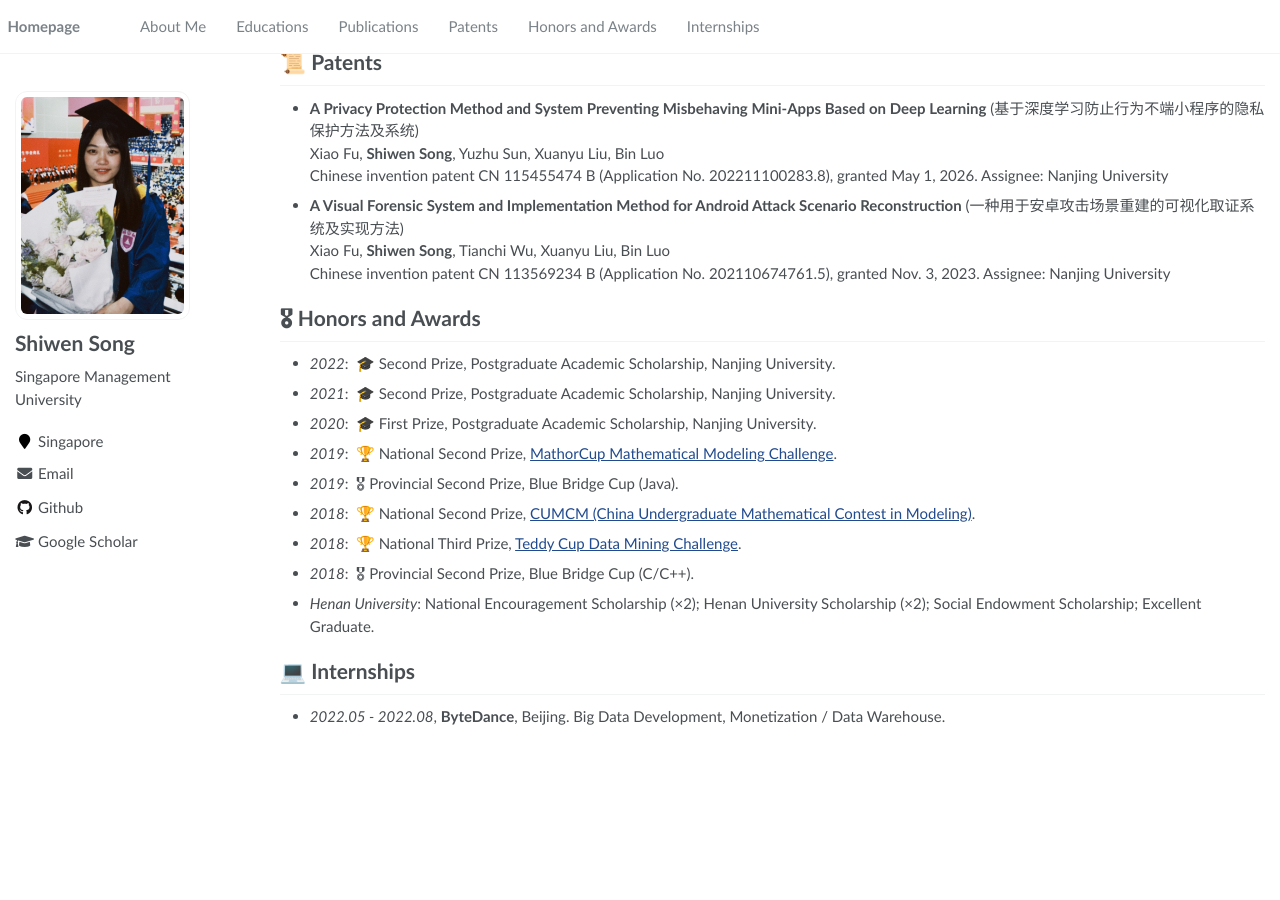
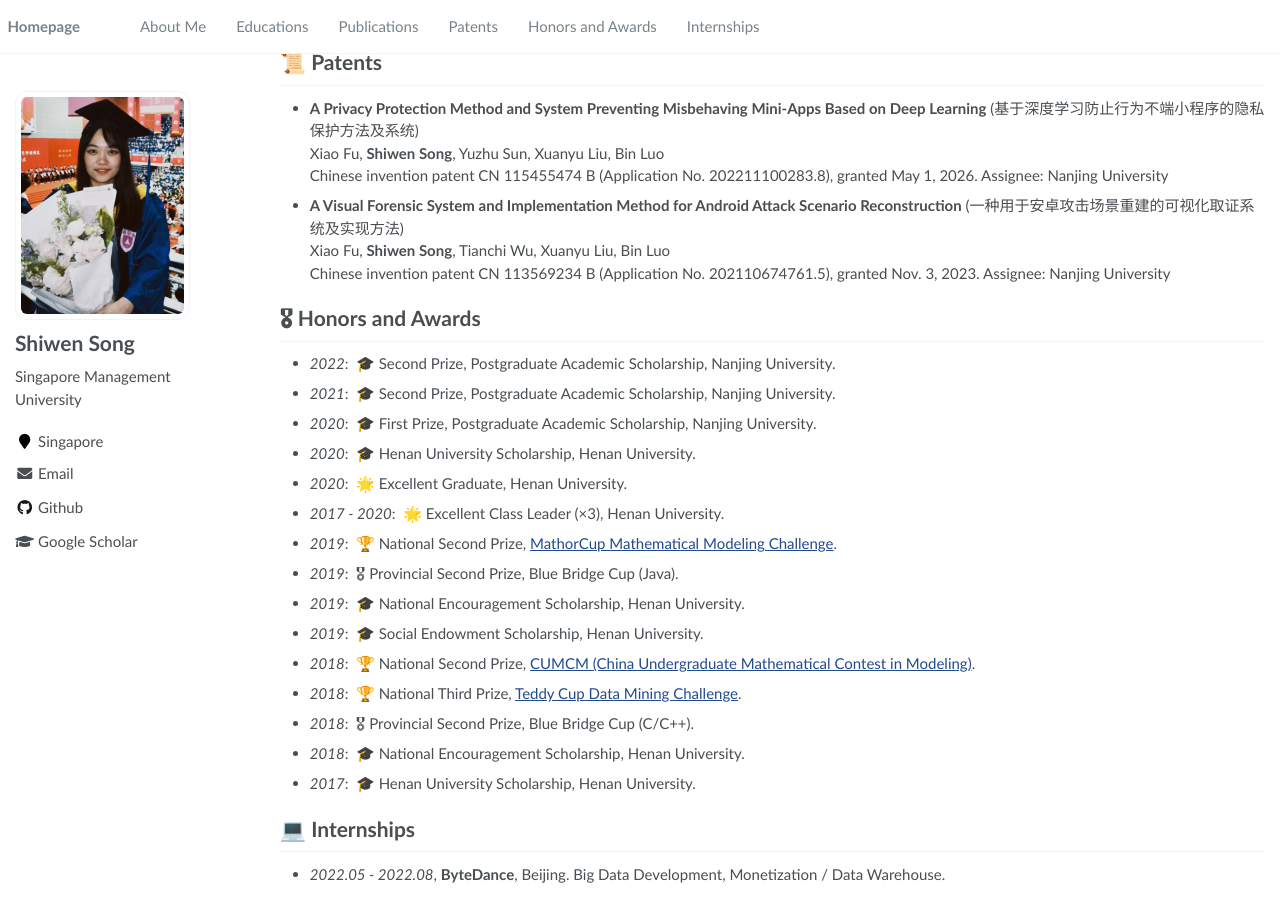
Before and after one commit to shiwen-song/shiwen-song.github.io, a Jekyll site: the page built from _pages/about.md, in a window 1280 px wide and 900 px high, scrolled down 889 px. Built offline with Jekyll 4.4.1, drawn with Linux system fonts in a browser that asks for light colours; before the commit the page ends 1632 px from its top, so only the background shows below that.

Commit message:
Honors: Henan University items by year
Co-Authored-By: Claude Sonnet 5.5 <noreply@anthropic.com>

```diff
--- a/_pages/about.md
+++ b/_pages/about.md
@@ -70,12 +70,18 @@ Her research interests include mobile app security and testing, with a focus on
 - *2022*: &nbsp;🎓 Second Prize, Postgraduate Academic Scholarship, Nanjing University.
 - *2021*: &nbsp;🎓 Second Prize, Postgraduate Academic Scholarship, Nanjing University.
 - *2020*: &nbsp;🎓 First Prize, Postgraduate Academic Scholarship, Nanjing University.
+- *2020*: &nbsp;🎓 Henan University Scholarship, Henan University.
+- *2020*: &nbsp;🌟 Excellent Graduate, Henan University.
+- *2017 - 2020*: &nbsp;🌟 Excellent Class Leader (×3), Henan University.
 - *2019*: &nbsp;🏆 National Second Prize, [MathorCup Mathematical Modeling Challenge](https://www.saikr.com/c/nd/6142).
 - *2019*: &nbsp;🎖 Provincial Second Prize, Blue Bridge Cup (Java).
+- *2019*: &nbsp;🎓 National Encouragement Scholarship, Henan University.
+- *2019*: &nbsp;🎓 Social Endowment Scholarship, Henan University.
 - *2018*: &nbsp;🏆 National Second Prize, [CUMCM (China Undergraduate Mathematical Contest in Modeling)](https://www.mcm.edu.cn/html_cn/node/dd90065fedda4e78cd4d0b154c2d77a9.html).
 - *2018*: &nbsp;🏆 National Third Prize, [Teddy Cup Data Mining Challenge](https://www.tipdm.org/hjmdsi/1434.jhtml).
 - *2018*: &nbsp;🎖 Provincial Second Prize, Blue Bridge Cup (C/C++).
-- *Henan University*: National Encouragement Scholarship (×2); Henan University Scholarship (×2); Social Endowment Scholarship; Excellent Graduate.
+- *2018*: &nbsp;🎓 National Encouragement Scholarship, Henan University.
+- *2017*: &nbsp;🎓 Henan University Scholarship, Henan University.
 
 # 💻 Internships
 - *2022.05 - 2022.08*, **ByteDance**, Beijing. Big Data Development, Monetization / Data Warehouse.
```
